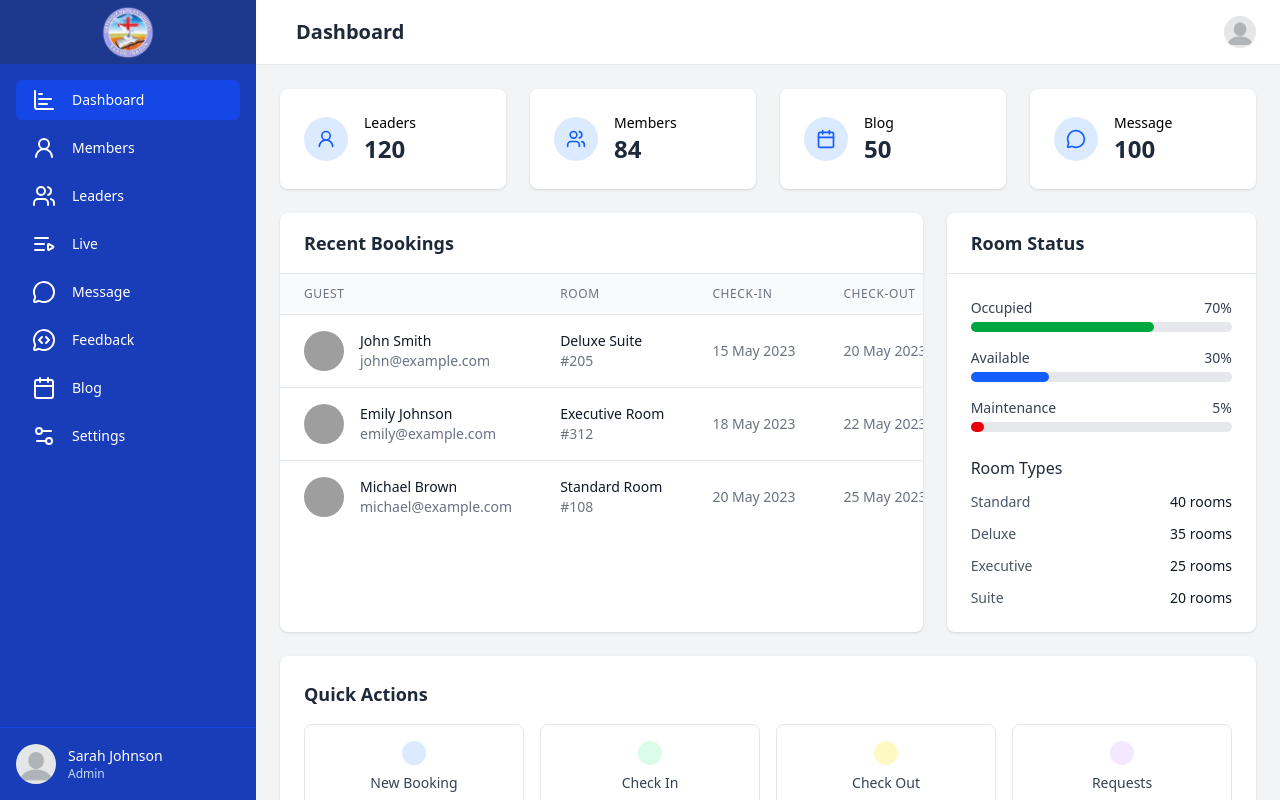
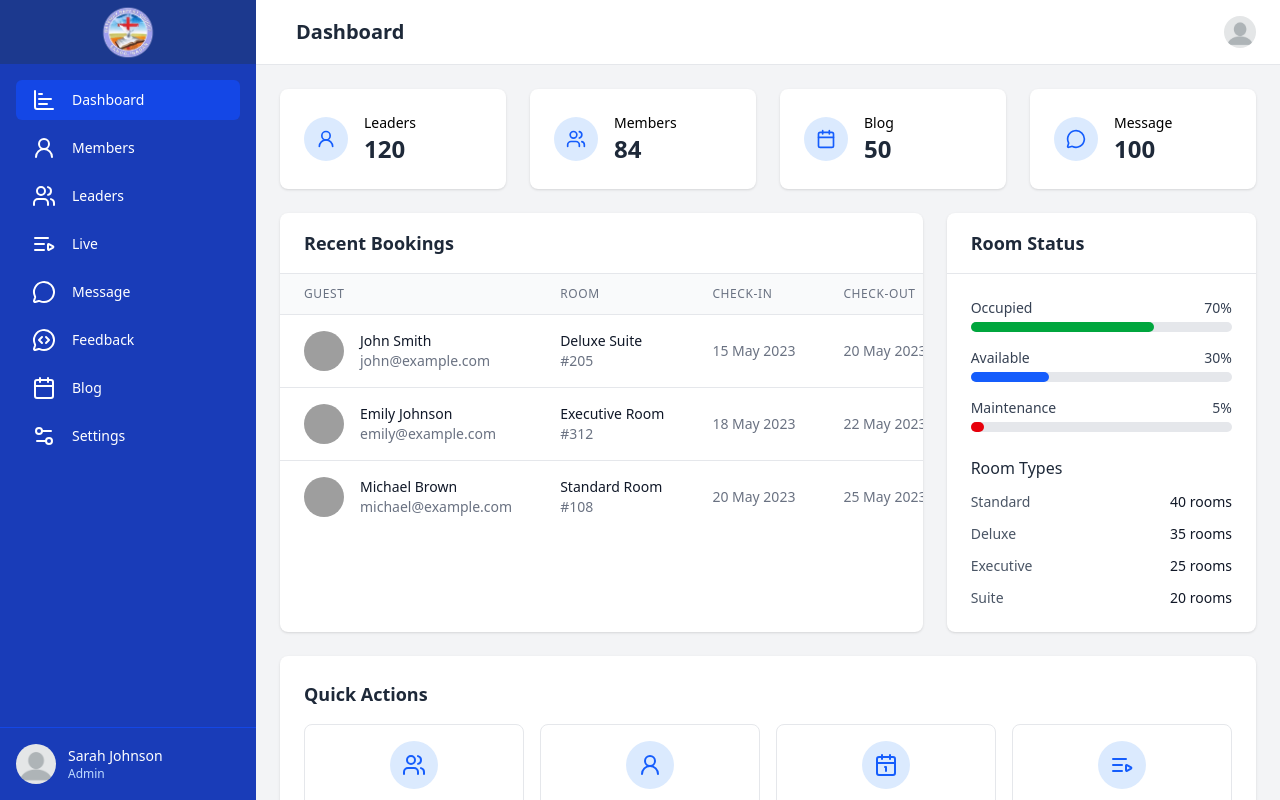
Before and after one commit to Ayomide-Philip/Church-Website-Fullstack, a React (Vite) app in the folder Frontend/: page /dashboard in a window 1280 px wide. Built offline with nearby package versions, Linux system fonts and the light colour scheme; grey boxes are pictures that could not be loaded.

Commit message:
updating quick action.jsx

```diff
--- a/Frontend/src/componets/dashboard/home/quickAction.jsx
+++ b/Frontend/src/componets/dashboard/home/quickAction.jsx
@@ -1,3 +1,12 @@
+/* eslint-disable no-unused-vars */
+import { Calendar1, ListVideoIcon, User2, Users } from "lucide-react";
+
+const QuickAction = [
+  { name: "Add New Leader", icon: Users },
+  { name: "Add New Members", icon: User2 },
+  { name: "Post New Blog", icon: Calendar1 },
+  { name: "Go Live", icon: ListVideoIcon },
+];
 export default function DashboardQuickActions() {
   return (
     <div className="bg-white rounded-lg shadow p-6 mb-6">
@@ -5,30 +14,19 @@ export default function DashboardQuickActions() {
         Quick Actions
       </h2>
       <div className="grid grid-cols-2 md:grid-cols-4 gap-4">
-        <button className="flex flex-col items-center justify-center p-4 border border-gray-200 rounded-lg hover:bg-blue-50 hover:border-blue-200 transition">
-          <div className="p-3 rounded-full bg-blue-100 text-blue-600 mb-2">
-            <i className="fas fa-plus text-lg"></i>
-          </div>
-          <span className="text-sm font-medium text-gray-700">New Booking</span>
-        </button>
-        <button className="flex flex-col items-center justify-center p-4 border border-gray-200 rounded-lg hover:bg-green-50 hover:border-green-200 transition">
-          <div className="p-3 rounded-full bg-green-100 text-green-600 mb-2">
-            <i className="fas fa-user-check text-lg"></i>
-          </div>
-          <span className="text-sm font-medium text-gray-700">Check In</span>
-        </button>
-        <button className="flex flex-col items-center justify-center p-4 border border-gray-200 rounded-lg hover:bg-yellow-50 hover:border-yellow-200 transition">
-          <div className="p-3 rounded-full bg-yellow-100 text-yellow-600 mb-2">
-            <i className="fas fa-user-times text-lg"></i>
-          </div>
-          <span className="text-sm font-medium text-gray-700">Check Out</span>
-        </button>
-        <button className="flex flex-col items-center justify-center p-4 border border-gray-200 rounded-lg hover:bg-purple-50 hover:border-purple-200 transition">
-          <div className="p-3 rounded-full bg-purple-100 text-purple-600 mb-2">
-            <i className="fas fa-bell text-lg"></i>
-          </div>
-          <span className="text-sm font-medium text-gray-700">Requests</span>
-        </button>
+        {QuickAction.map(({ name, icon: Icon }, idx) => {
+          return (
+            <button
+              key={idx}
+              className="flex cursor-pointer flex-col items-center justify-center p-4 border border-gray-200 rounded-lg hover:bg-blue-50 hover:border-blue-200 transition"
+            >
+              <div className="p-3 rounded-full bg-blue-100 text-blue-600 mb-2">
+                <Icon />
+              </div>
+              <span className="text-sm font-medium text-gray-700">{name}</span>
+            </button>
+          );
+        })}
       </div>
     </div>
   );
```
